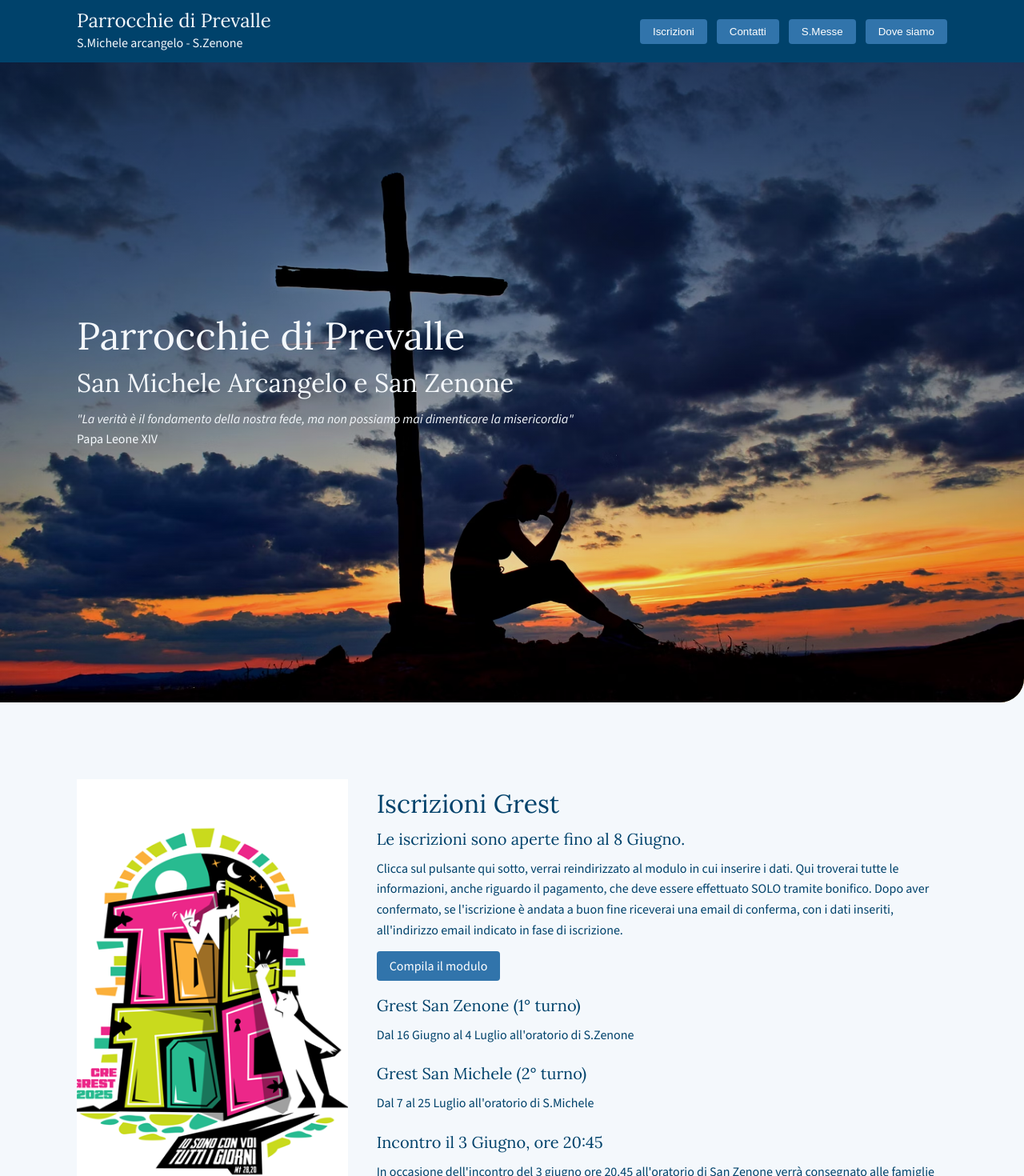
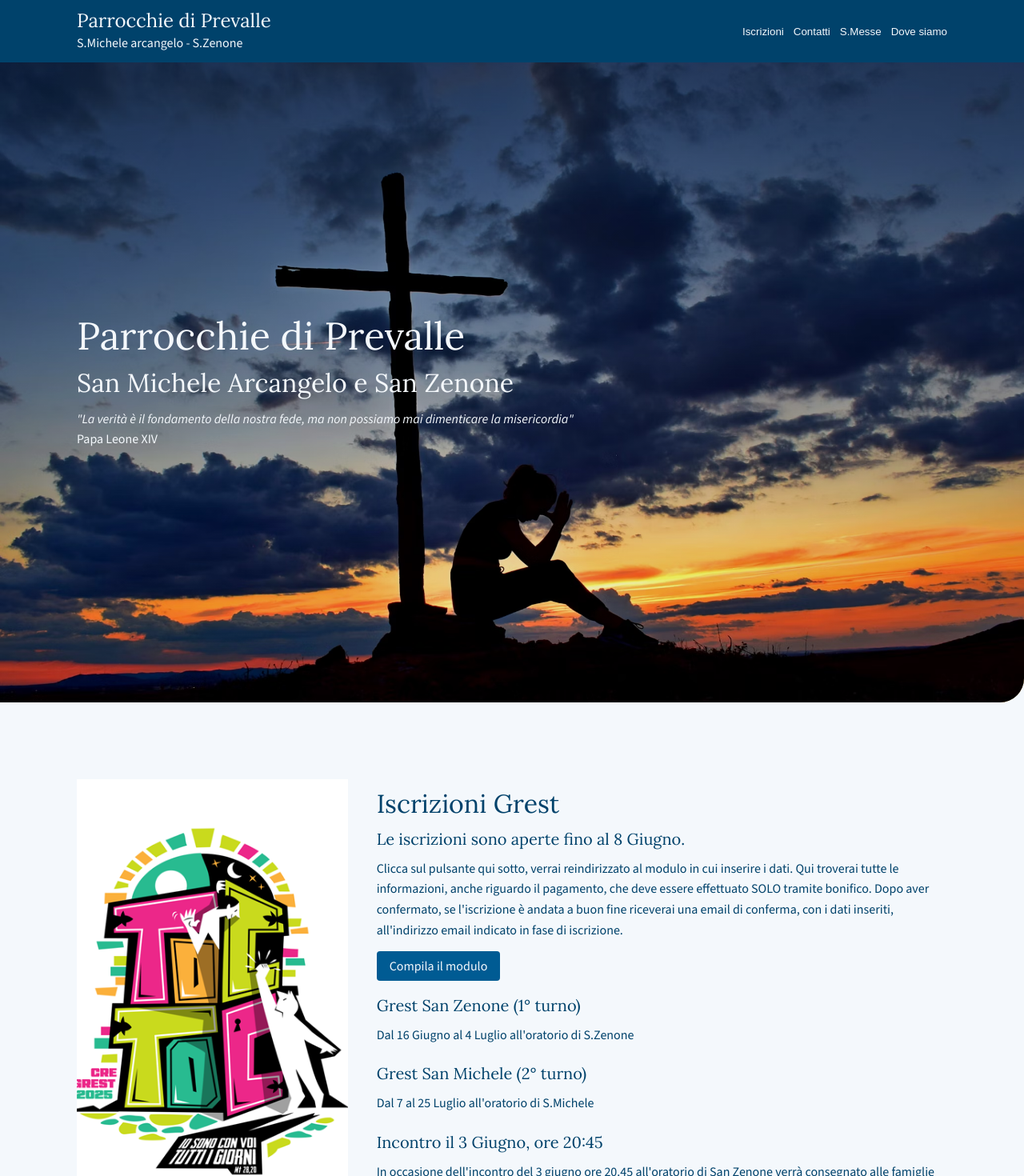
Before and after one commit to ClaudiaCavalleri/parrocchieprevalle, a React (Vite) app: page / in a window 1280 px wide. Shown: the top 1470 px of the page at 80% size. Built offline with nearby package versions, Linux system fonts and the light colour scheme.

Commit message:
Fix spacing and cta variants

```diff
--- a/src/App.tsx
+++ b/src/App.tsx
@@ -239,6 +239,7 @@ export default function App() {
                 cta: {
                     label: 'Contattaci',
                     targetId: 'contatti',
+                    variant: 'primary',
                 },
                 align: "text-center"
             }}
--- a/src/components/atoms/Button/Button.tsx
+++ b/src/components/atoms/Button/Button.tsx
@@ -7,6 +7,7 @@ export interface ButtonProps {
     tag?: 'button' | 'a';
     targetId?: string;
     onClick?: () => void;
+    variant?: 'default' | 'link' | 'primary' | 'secondary';
 }
 
 const Button: FC<ButtonProps> = ({
@@ -16,6 +17,7 @@ const Button: FC<ButtonProps> = ({
     tag: Tag = 'button',
     targetId = '',
     onClick,
+    variant = 'default',
 }) => {
     const handleClick = (event: MouseEvent<HTMLButtonElement | HTMLAnchorElement>) => {
         event.preventDefault();
@@ -23,23 +25,24 @@ const Button: FC<ButtonProps> = ({
         if (targetId) {
             const element = document.getElementById(targetId);
             if (element) {
-                element.scrollIntoView({ behavior: 'auto' }); // Scroll istantaneo
+                element.scrollIntoView({ behavior: 'auto' });
             }
         }
 
-        // Poi chiudo il menu
         if (typeof onClick === 'function') {
             setTimeout(() => {
                 onClick();
-            }, 50); // leggero delay per assicurarsi che lo scroll avvenga prima
+            }, 50);
         }
     };
+
+    const classes = ['cta', `cta--${variant}`, className].filter(Boolean).join(' ');
 
     if (href) {
         return (
             <a
                 href={href || '#'}
-                className='cta'
+                className={classes}
                 target="_blank"
                 rel="noopener noreferrer"
                 onClick={handleClick}
@@ -50,7 +53,7 @@ const Button: FC<ButtonProps> = ({
     }
 
     return (
-        <button className='cta' onClick={handleClick}>
+        <button className={classes} onClick={handleClick}>
             {label}
         </button>
     );
--- a/src/components/organisms/Menu/Menu.tsx
+++ b/src/components/organisms/Menu/Menu.tsx
@@ -39,6 +39,7 @@ const Menu: FC<MenuProps> = ({
                                 key={index}
                                 {...cta}
                                 onClick={() => {onClose()}}
+                                variant="link"
                             />
                         ))}
                     </div>
--- a/src/components/organisms/Navbar/Navbar.tsx
+++ b/src/components/organisms/Navbar/Navbar.tsx
@@ -85,6 +85,7 @@ const Navbar: FC<NavbarProps> = ({
                             <Button
                                 key={index}
                                 {...cta}
+                                variant="link"
                             />
                         ))}
                     </div>
--- a/src/index.css
+++ b/src/index.css
@@ -270,7 +270,7 @@ footer {
 }
 
 .menu-container {
-    padding: 1rem;
+    padding-top: 1rem;
     display: flex;
     flex-direction: column;
     gap: 1.5rem;
@@ -340,12 +340,48 @@ header menu .cta-wrapper {
     transition: background-color 0.3s ease;
 }
 
-.cta:hover {
+.cta-wrapper {
+    margin-top: var(--gap-md);
+}
+
+/* CTA VARIANTS */
+.cta--default {
+    background-color: var(--primary-medium);
+    color: var(--light);
+}
+
+.cta--default:hover {
     background-color: var(--secondary);
 }
 
-.cta-wrapper {
-    margin-top: var(--gap-md);
+.cta--primary {
+    background-color: var(--primary);
+    color: var(--light);
+}
+
+.cta--primary:hover {
+    background-color: var(--secondary-light);
+    color: var(--primary-light);
+}
+
+.cta--secondary {
+    background-color: #6c757d;
+    color: white;
+}
+
+.cta--link {
+    background: none;
+    border: none;
+    color: var(--light);
+    text-decoration: none;
+    padding: 0;
+    font-weight: normal;
+    cursor: pointer;
+}
+
+.cta--link:hover {
+    color: var(--secondary);
+    background-color: transparent;
 }
 
 /* CONTENT MEDIA  */
```
